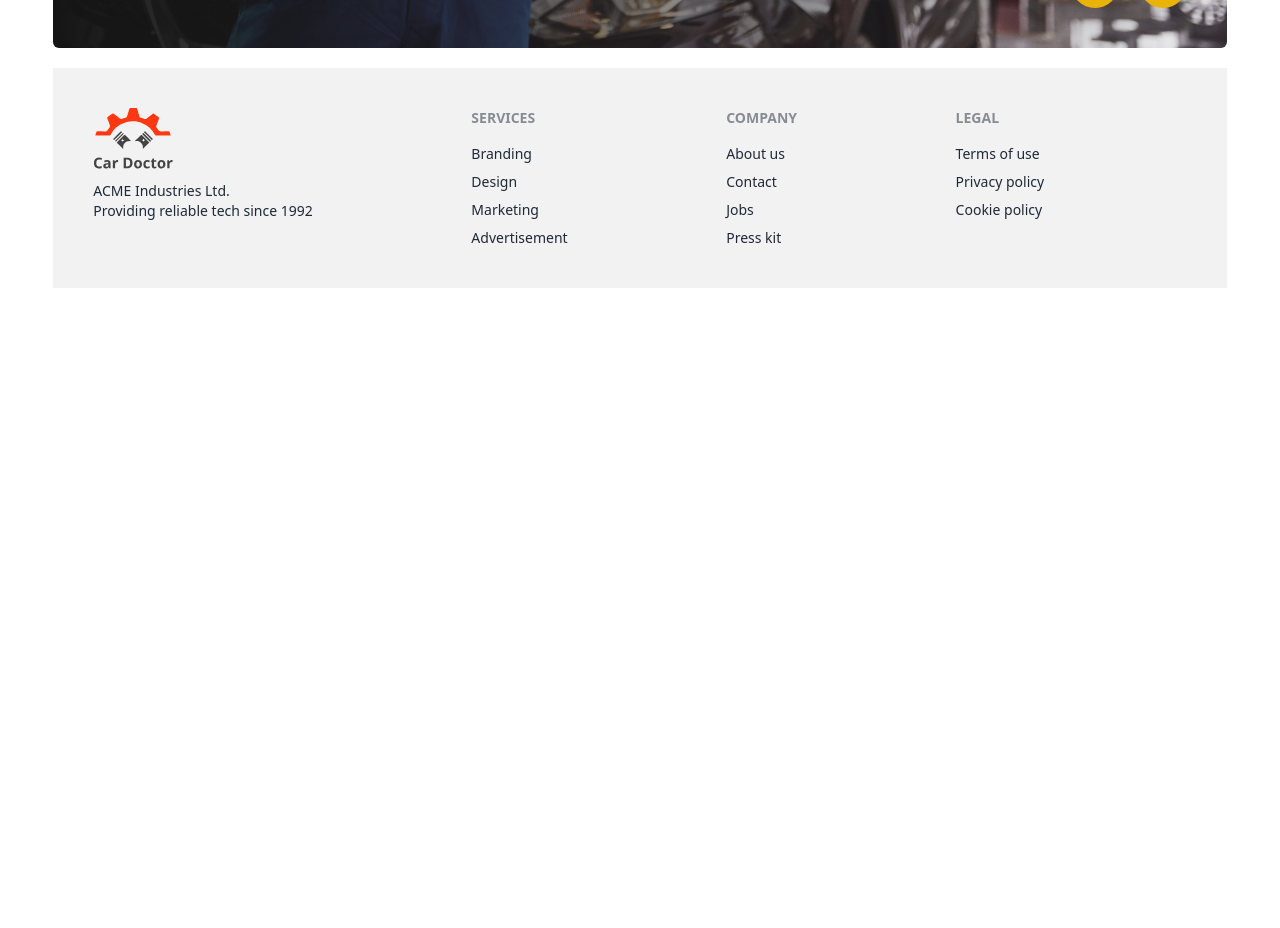
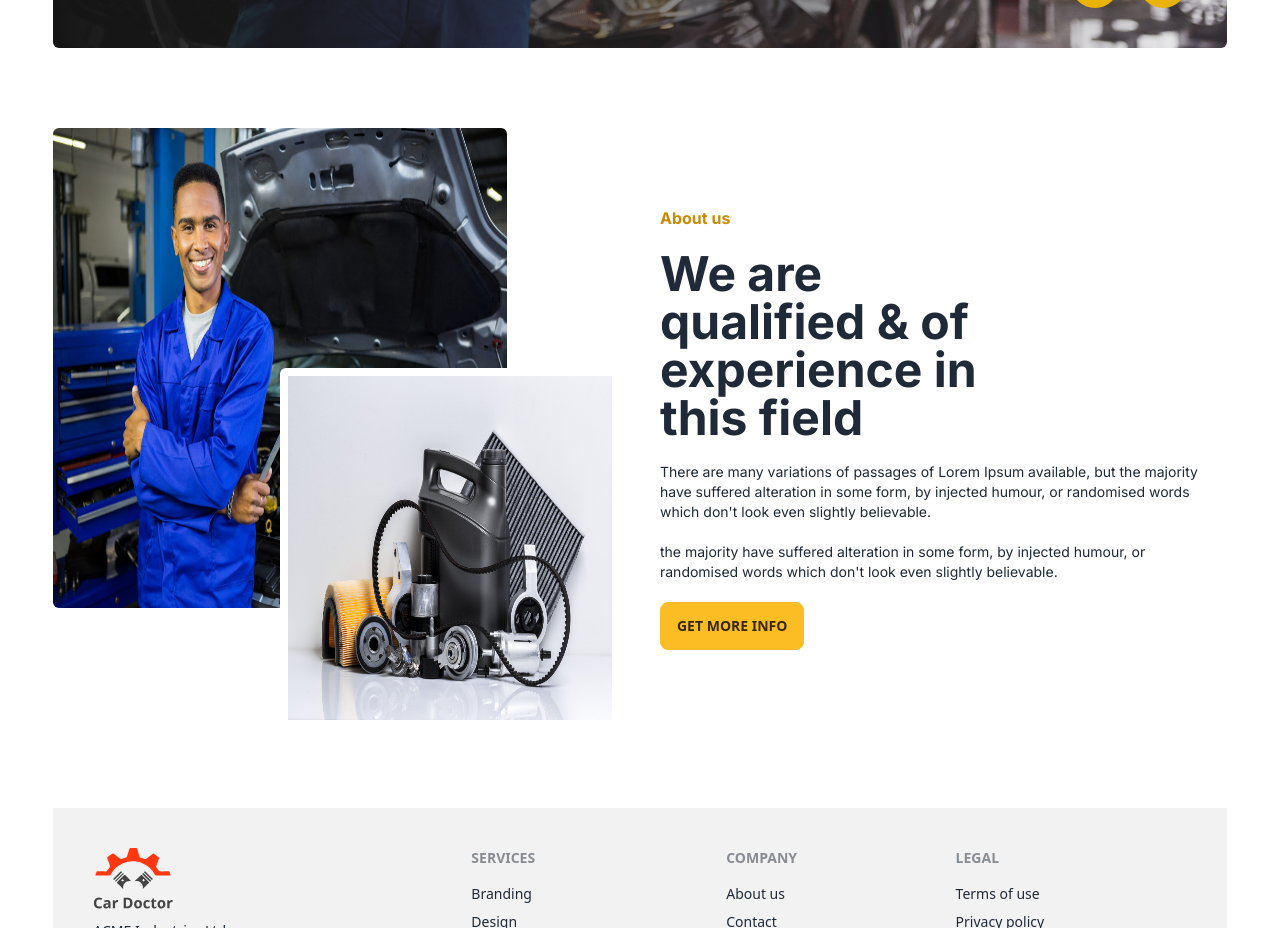
Before and after one commit to mohaiminur24/Car-Doctor-Client-Side, a React (Vite) app: page / in a window 1280 px wide. Shown: the part 740-1668 px from the top of the page. Before the commit the page ends 1028 px from the top, so only its background shows below. Built offline with nearby package versions, Linux system fonts and the light colour scheme.

Commit message:
about us section design complete

```diff
--- a/src/HomeLayout/HomePage.jsx
+++ b/src/HomeLayout/HomePage.jsx
@@ -1,10 +1,12 @@
 import React from 'react';
 import Slider from './HomePageComponents/Slider';
+import AboutusLayout from '../ShareableComponents/AboutusLayout';
 
 const HomePage = () => {
     return (
         <div>
             <Slider/>
+            <AboutusLayout/>
         </div>
     );
 };
--- a/src/HomeLayout/HomePageComponents/Slider.jsx
+++ b/src/HomeLayout/HomePageComponents/Slider.jsx
@@ -12,7 +12,7 @@ const Slider = () => {
         <div className="absolute w-full flex justify-between p-10 items-center h-full bg-gradient-to-r from-[#151515] to-[rgba(21, 21, 21, 0))]">
           <div className="w-1/2 text-white space-y-5">
             <h1 className="text-7xl font-inter font-bold">Affordable Price For Car Servicing</h1>
-            <p className="text-sm">
+            <p className="text-sm font-inter w-4/5">
               There are many variations of passages of available, but the
               majority have suffered alteration in some form
             </p>
--- /dev/null
+++ b/src/ShareableComponents/AboutusLayout.jsx
@@ -0,0 +1,31 @@
+import React from "react";
+import parts from "../assets/images/about_us/parts.jpg";
+import person from "../assets/images/about_us/person.jpg";
+
+const AboutusLayout = () => {
+  return (
+    <div className="my-20 flex justify-center gap-10 min-h-[calc(100vh-200px)] h-96 items-center">
+
+      <div className="w-1/2 h-full relative">
+        <img className="w-4/5 h-4/5 rounded-md absolute top-0 left-0" src={person} alt="" />
+        <img className="w-3/5 h-3/5 border-white rounded-md absolute border-8 bottom-0 right-0" src={parts} alt="" />
+      </div>
+
+      <div className="w-1/2 space-y-5">
+        <h1 className="font-bold font-inter text-yellow-600">About us</h1>
+        <h1 className="font-inter text-5xl w-3/5 font-bold">We are qualified & of experience in this field</h1>
+        <p className="text-sm font-inter">
+          There are many variations of passages of Lorem Ipsum available, but
+          the majority have suffered alteration in some form, by injected
+          humour, or randomised words which don't look even slightly believable.
+          <br /><br />
+          the majority have suffered alteration in some form, by injected
+          humour, or randomised words which don't look even slightly believable.
+        </p>
+        <button className="btn btn-warning">Get More Info</button>
+      </div>
+    </div>
+  );
+};
+
+export default AboutusLayout;
```
